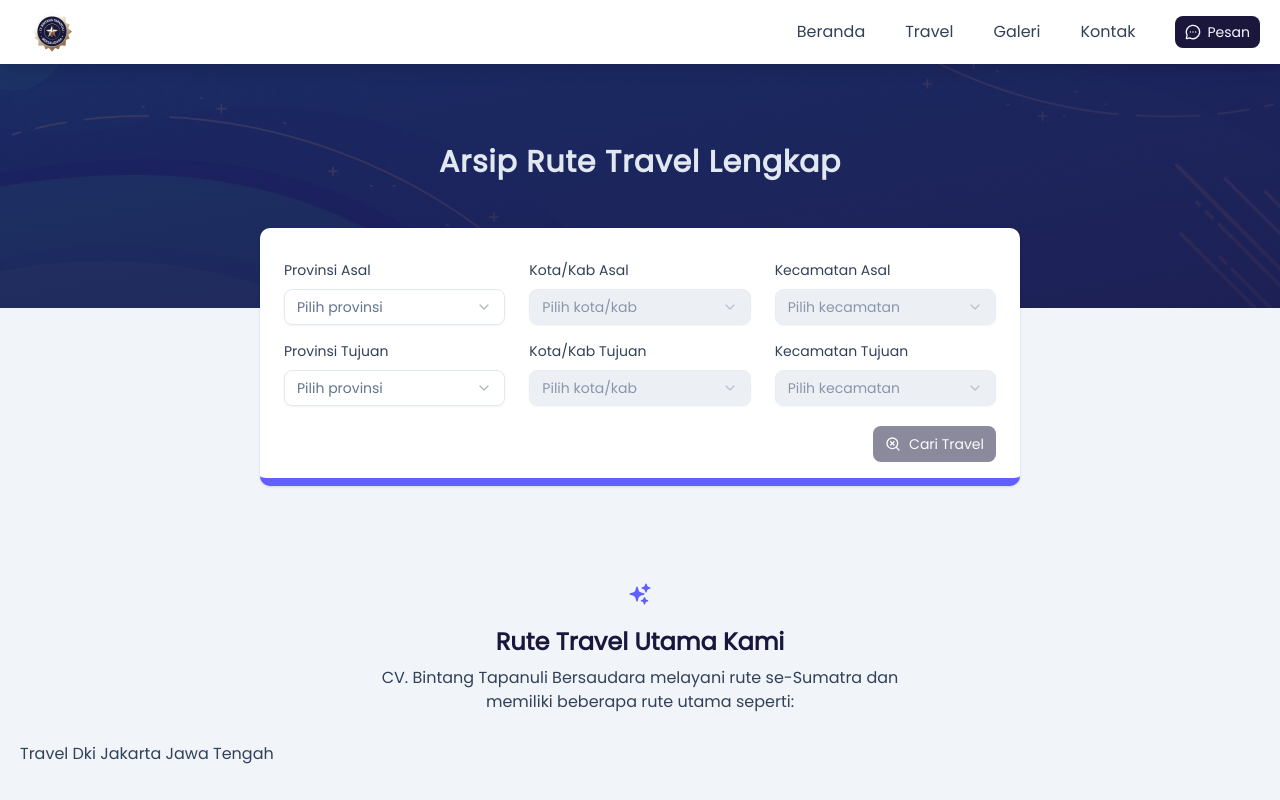
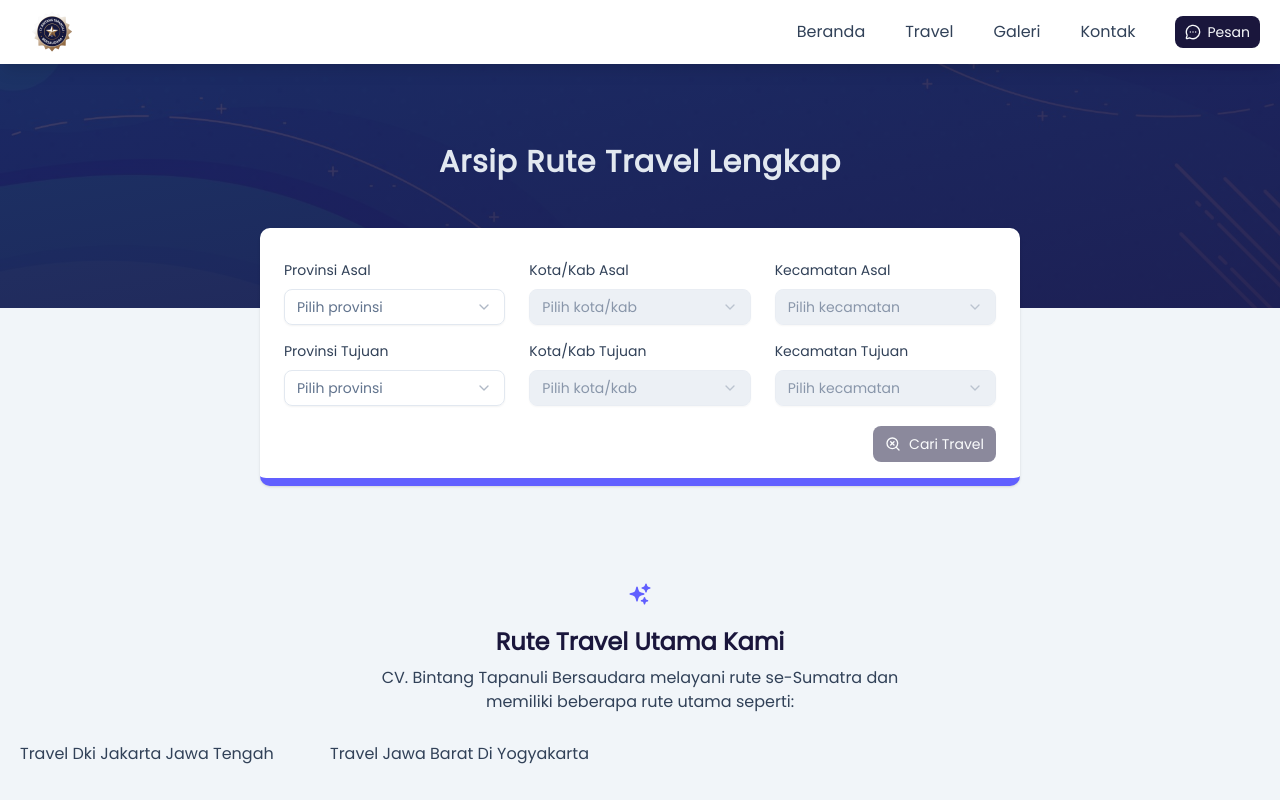
Before and after one commit to jasa-web-2000/bintangtapanulibersaudara.com, a Next.js app: page /travel in a window 1280 px wide. Shown: the top 800 px of the page. Built offline with nearby package versions, Linux system fonts and the light colour scheme.

Commit message:
malas ngoding, paham 🖐

```diff
--- a/src/components/TravelGridItem.tsx
+++ b/src/components/TravelGridItem.tsx
@@ -7,9 +7,9 @@ interface data {
   destination: Location | null;
 }
 
-export function TravelGridItem({ data }: { data: data }) {
-  const origin = capitalize(data?.origin?.name);
-  const destination = capitalize(data?.destination?.name);
+export function TravelGridItem({ data }: { data: data | null }) {
+  const origin = capitalize(data?.origin?.name || 'Tanpanama1');
+  const destination = capitalize(data?.destination?.name || 'Tanpanama2');
 
   return <div>{`Travel ${origin} ${destination}`}</div>;
 }
--- a/src/components/travel/Travel.tsx
+++ b/src/components/travel/Travel.tsx
@@ -5,10 +5,8 @@ import { appConfig, travel } from "@/lib";
 export async function Travel() {
   const data = [
     await travel({ origin: "31", destination: "33" }),
-    await travel({ origin: "31", destination: "3211111233" }),
+    await travel({ origin: "32", destination: "34" }),
   ];
-
-  console.log(data);
 
   return (
     <div className="my-container">
@@ -22,7 +20,7 @@ export async function Travel() {
           .map((e, i) => (
             <TravelGridItem
               key={i}
-              data={e}
+              data={e || null}
             />
           ))}
       </TravelGrid>
```
